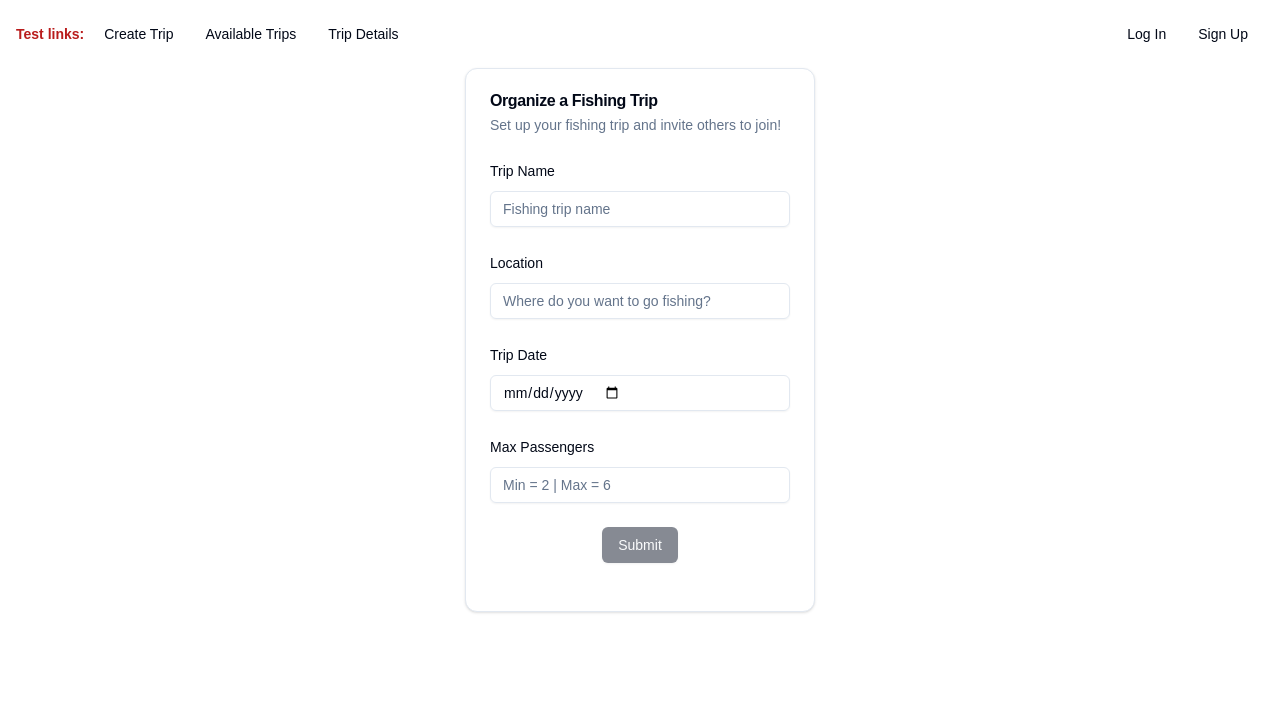
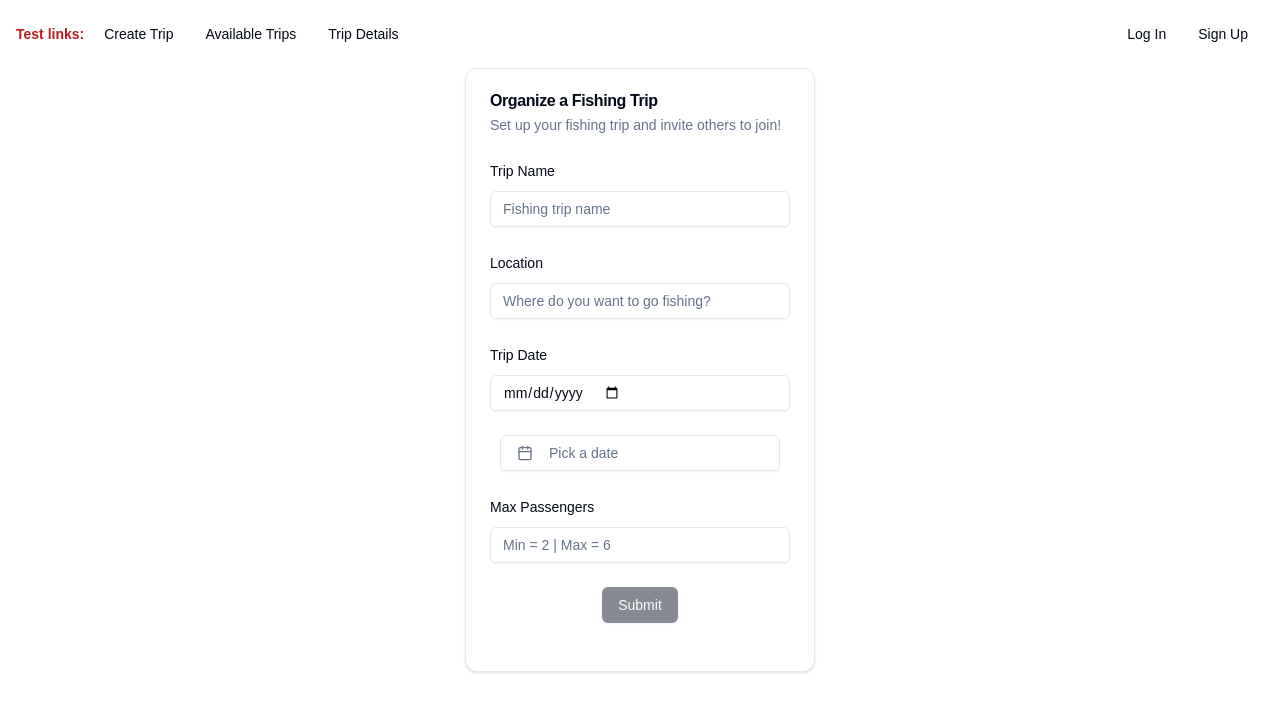
Before and after one commit to velardejm/boat-buddy, a Next.js app: page /trips/create-trip in a window 1280 px wide. Shown: the top 712 px of the page. Built offline with nearby package versions, Linux system fonts and the light colour scheme; no server answers.

Commit message:
Use Date Picker in Form

```diff
--- a/app/trips/create-trip/page.tsx
+++ b/app/trips/create-trip/page.tsx
@@ -1,11 +1,11 @@
 'use client';
 import { z } from 'zod';
 import { zodResolver } from '@hookform/resolvers/zod';
-import { useActionState, useEffect } from 'react';
+import { useActionState, useEffect, useState } from 'react';
 import { createTrip } from '@/lib/data';
 import { Button } from '@/components/ui/button';
 import { Input } from '@/components/ui/input';
-// import DatePicker from '@/components/custom/DatePicker';
+import DatePicker from '@/components/custom/DatePicker';
 import {
   Card,
   CardContent,
@@ -48,6 +48,7 @@ const formSchema = z.object({
 // });
 
 export default function CreateTrip() {
+  const [date, setDate] = useState<Date>();
   const [state, formAction, pending] = useActionState<
     { message: string; success: boolean },
     FormData
@@ -166,11 +167,28 @@ export default function CreateTrip() {
                         }
                         {...field}
                       />
+                      {/* <Input
+                        placeholder='This works?'
+                        className='hidden'
+                        {...field}
+                        value={date?.toDateString()}
+                      /> */}
+                      {/* <Input placeholder='This works?' {...field} value={date?.toDateString()} /> */}
                     </FormControl>
                     <FormMessage />
                   </FormItem>
                 )}
               />
+
+              <div>
+                <DatePicker
+                  date={date}
+                  setDate={setDate}
+                  onChange={() => {
+                    form.setValue('date', date ? date?.toISOString() : '');
+                  }}
+                />
+              </div>
 
               <FormField
                 control={form.control}
--- a/components/custom/CreateTrip.tsx
+++ b/components/custom/CreateTrip.tsx
@@ -3,7 +3,7 @@ import { z } from "zod";
 import { zodResolver } from "@hookform/resolvers/zod";
 import { Button } from "@/components/ui/button";
 import { Input } from "@/components/ui/input";
-import DatePicker from "@/components/custom/DatePicker";
+import {DatePicker} from "@/components/custom/DatePicker";
 import {
   Card,
   CardContent,
--- a/components/custom/DatePicker.tsx
+++ b/components/custom/DatePicker.tsx
@@ -7,39 +7,32 @@ import { Calendar as CalendarIcon } from 'lucide-react';
 import { cn } from '@/lib/utils';
 import { Button } from '@/components/ui/button';
 import { Calendar } from '@/components/ui/calendar';
-import {
-  Popover,
-  PopoverContent,
-  PopoverTrigger,
-} from '@/components/ui/popover';
+import { Popover, PopoverContent, PopoverTrigger } from '@/components/ui/popover';
 
 interface DatePickerProps {
-  value: Date | undefined; // The selected date (controlled by react-hook-form)
+  // value: Date | undefined; // The selected date (controlled by react-hook-form)
   onChange: (date: Date | undefined) => void; // Function to update react-hook-form with selected date
+  date: Date | undefined;
+  setDate: React.Dispatch<React.SetStateAction<Date | undefined>>;
 }
 
-export default function DatePicker({ value, onChange }: DatePickerProps) {
+export default function DatePicker({ date, setDate, onChange }: DatePickerProps) {
   return (
     <Popover>
       <PopoverTrigger asChild>
         <Button
           variant={'outline'}
           className={cn(
-            'justify-start text-left font-normal',
-            !value && 'text-muted-foreground'
+            'w-[280px] justify-start text-left font-normal',
+            !date && 'text-muted-foreground'
           )}
         >
-          <CalendarIcon className="mr-2 h-4 w-4" />
-          {value ? format(value, 'PPP') : <span>Pick a date</span>}
+          <CalendarIcon className='mr-2 h-4 w-4' />
+          {date ? format(date, 'PPP') : <span>Pick a date</span>}
         </Button>
       </PopoverTrigger>
-      <PopoverContent className="w-auto p-0">
-        <Calendar
-          mode="single"
-          selected={value}
-          onSelect={onChange}
-          initialFocus
-        />
+      <PopoverContent className='w-auto p-0'>
+        <Calendar mode='single' selected={date} onSelect={setDate} initialFocus/>
       </PopoverContent>
     </Popover>
   );
```
Also changed, not shown: components/ui/input.tsx (+8 -8 lines).
